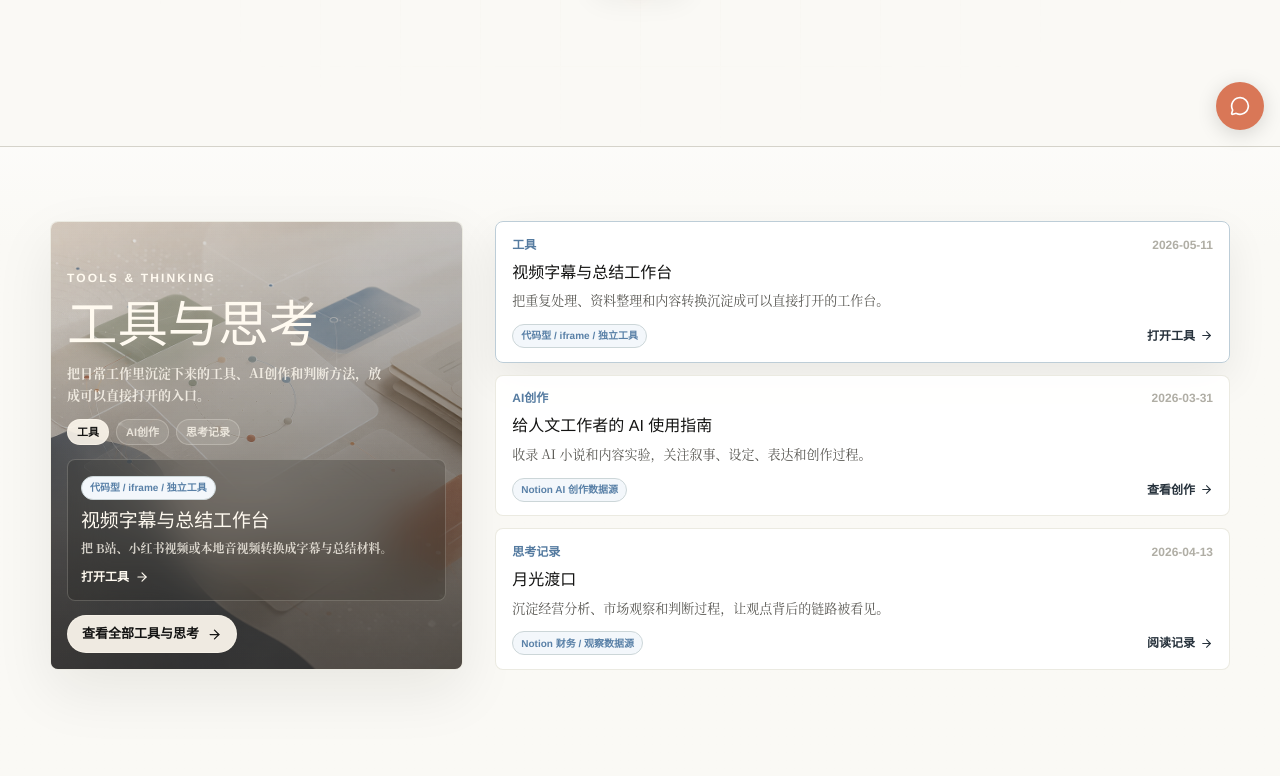
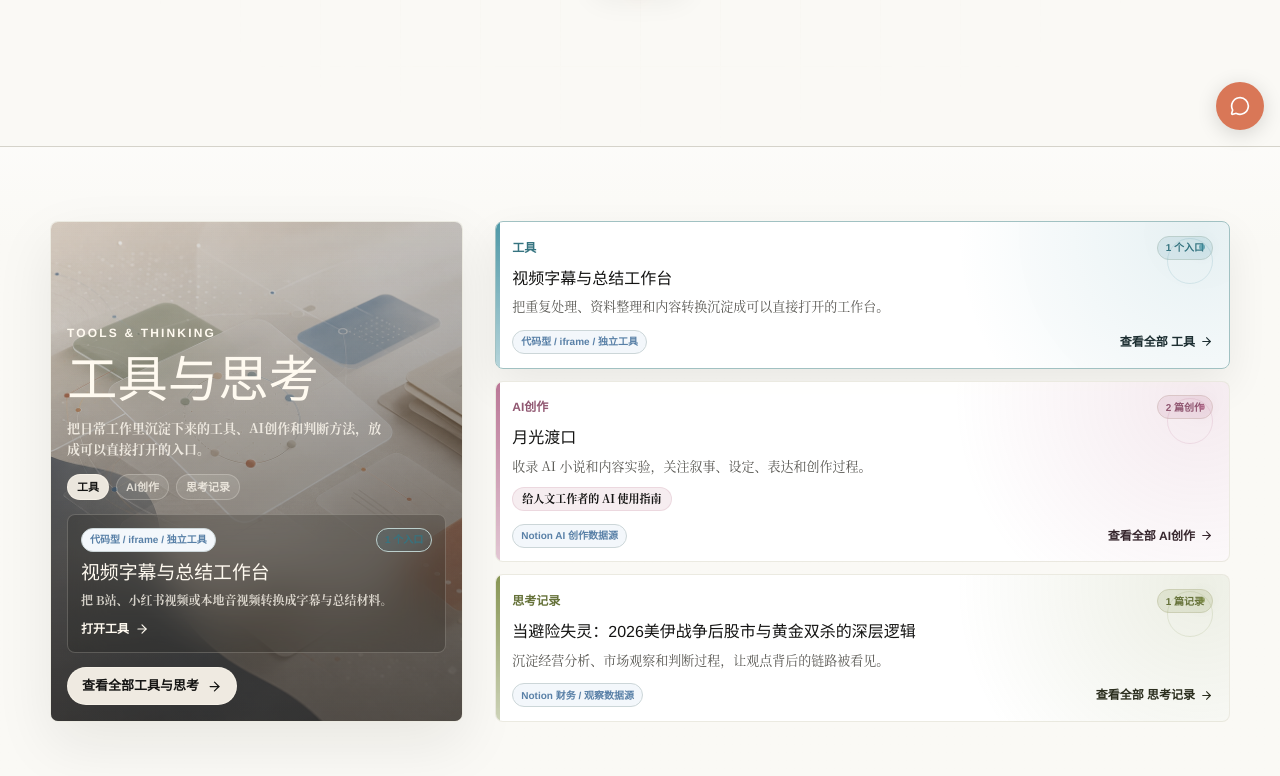
Before and after one commit to yinpengtao2002-ai/yinpengtao2002-ai.github.io, a Next.js app: page / in a window 1280 px wide. Shown: the part 654-1430 px from the top of the page. Built offline with nearby package versions, Linux system fonts and the light colour scheme.

Commit message:
Refine tools thinking homepage cards

```diff
--- a/scripts/generate-content.js
+++ b/scripts/generate-content.js
@@ -27,6 +27,8 @@ const SEMANTIC_SLUG_OVERRIDES = {
     ai: {
         'notion-24ae349d753a': 'humanities-ai-guide',
         '给人文工作者的 AI 使用指南': 'humanities-ai-guide',
+        'notion-355e349d753a': 'moonlight-ferry',
+        '月光渡口': 'moonlight-ferry',
     },
     finance: {
         'notion-fbde349d753a': 'gold-stock-selloff-iran-war-2026',
@@ -35,8 +37,6 @@ const SEMANTIC_SLUG_OVERRIDES = {
     essays: {
         'notion-fbde349d753a': 'gold-stock-selloff-iran-war-2026',
         '当避险失灵：2026美伊战争后股市与黄金双杀的深层逻辑': 'gold-stock-selloff-iran-war-2026',
-        'notion-355e349d753a': 'moonlight-ferry',
-        '月光渡口': 'moonlight-ferry',
     },
 };
 
@@ -133,10 +133,18 @@ function isEssayItem(item) {
     return category === 'essay' ||
         category === 'essays' ||
         category === '随笔' ||
-        item.title === '月光渡口' ||
         item.title === '当避险失灵：2026美伊战争后股市与黄金双杀的深层逻辑' ||
         item.slug === 'notion-fbde349d753a' ||
         item.slug === 'gold-stock-selloff-iran-war-2026';
+}
+
+function isAiCreationItem(item) {
+    const category = String(item.legacyCategory || item.category || '').toLowerCase();
+    const semanticSlug = getSemanticSlug('ai', item);
+    return category === 'ai' ||
+        category === 'ai创作' ||
+        semanticSlug === 'humanities-ai-guide' ||
+        semanticSlug === 'moonlight-ferry';
 }
 
 function normalizeThinkingHref(item, legacyCategory) {
@@ -290,9 +298,9 @@ async function main() {
     const existingThinking = (existingGeneratedContent.thinking || [])
         .filter((item) => item.source === 'notion')
         .map(withoutGeneratedId);
-    const existingAiThinking = existingThinking.filter((item) => item.legacyCategory === 'ai');
-    const existingFinanceThinking = existingThinking.filter((item) => item.legacyCategory === 'finance');
-    const existingEssayThinking = existingThinking.filter((item) => item.legacyCategory === 'essays');
+    const existingAiThinking = existingThinking.filter(isAiCreationItem);
+    const existingFinanceThinking = existingThinking.filter((item) => item.legacyCategory === 'finance' && !isAiCreationItem(item));
+    const existingEssayThinking = existingThinking.filter((item) => item.legacyCategory === 'essays' && !isAiCreationItem(item));
 
     const aiFallback = dedupeContentItems([
         ...existingAiThinking,
--- a/src/app/globals.css
+++ b/src/app/globals.css
@@ -1933,11 +1933,23 @@ h6 {
   margin-bottom: 14px;
 }
 
+.home-thinking-featured-row {
+  display: flex;
+  align-items: center;
+  justify-content: space-between;
+  gap: 8px;
+}
+
 .home-thinking-featured-entry h3 {
   color: #fffaf0;
   font-size: clamp(1rem, 2vw, 1.18rem);
   line-height: 1.34;
   margin: 8px 0 6px;
+}
+
+.home-thinking-featured-entry h3 a {
+  color: inherit;
+  text-decoration: none;
 }
 
 .home-thinking-featured-entry p {
@@ -2002,6 +2014,50 @@ h6 {
   padding: 0 8px;
 }
 
+.home-thinking-count-pill {
+  display: inline-flex;
+  align-items: center;
+  min-height: 24px;
+  border: 1px solid color-mix(in srgb, var(--thinking-track-accent, var(--accent-secondary)) 26%, var(--border));
+  border-radius: 999px;
+  background: var(--thinking-track-soft, color-mix(in srgb, var(--accent-secondary) 8%, var(--card)));
+  color: color-mix(in srgb, var(--thinking-track-accent, var(--accent-secondary)) 78%, var(--foreground));
+  font-family: var(--font-poppins);
+  font-size: 10px;
+  font-weight: 900;
+  padding: 0 8px;
+  white-space: nowrap;
+}
+
+.home-thinking-more-list {
+  display: flex;
+  flex-wrap: wrap;
+  gap: 7px;
+  margin-top: 10px;
+}
+
+.home-thinking-more-list a {
+  display: inline-flex;
+  align-items: center;
+  max-width: 100%;
+  min-height: 24px;
+  border: 1px solid color-mix(in srgb, var(--thinking-track-accent, #fffaf0) 18%, rgba(255, 250, 240, 0.24));
+  border-radius: 999px;
+  background: color-mix(in srgb, var(--thinking-track-accent, #fffaf0) 12%, rgba(255, 250, 240, 0.1));
+  color: inherit;
+  font-size: 11px;
+  font-weight: 800;
+  line-height: 1;
+  padding: 0 9px;
+  text-decoration: none;
+}
+
+.home-thinking-featured-entry .home-thinking-more-list a {
+  border-color: color-mix(in srgb, var(--thinking-track-accent, #fffaf0) 22%, rgba(255, 250, 240, 0.26));
+  background: color-mix(in srgb, var(--thinking-track-accent, #fffaf0) 18%, rgba(255, 250, 240, 0.12));
+  color: rgba(255, 250, 240, 0.9);
+}
+
 .home-thinking-note {
   display: flex;
   flex-direction: column;
@@ -2065,20 +2121,62 @@ h6 {
 
 .home-thinking-track-card {
   display: grid;
+  position: relative;
   align-content: space-between;
   min-height: clamp(136px, 15vh, 162px);
+  overflow: hidden;
   padding: clamp(0.95rem, 1.8vw, 1.25rem);
+  cursor: pointer;
   text-decoration: none;
+  background:
+    radial-gradient(circle at 96% 8%, var(--thinking-track-soft, rgba(216, 119, 87, 0.12)), transparent 34%),
+    color-mix(in srgb, var(--card) 94%, transparent);
   transition:
     border-color 0.24s ease,
     box-shadow 0.24s ease,
     transform 0.24s ease;
 }
 
+.home-thinking-track-card::before {
+  content: "";
+  position: absolute;
+  inset: 0 auto 0 0;
+  width: 4px;
+  background: linear-gradient(
+    180deg,
+    color-mix(in srgb, var(--thinking-track-accent, var(--accent-secondary)) 92%, #fff) 0%,
+    color-mix(in srgb, var(--thinking-track-accent, var(--accent-secondary)) 38%, transparent) 100%
+  );
+}
+
+.home-thinking-track-orbit {
+  position: absolute;
+  top: 16px;
+  right: 16px;
+  width: 46px;
+  height: 46px;
+  border: 1px solid color-mix(in srgb, var(--thinking-track-accent, var(--accent-secondary)) 22%, transparent);
+  border-radius: 999px;
+  opacity: 0.7;
+  pointer-events: none;
+}
+
+.home-thinking-track-orbit::after {
+  content: "";
+  position: absolute;
+  top: 5px;
+  right: 7px;
+  width: 6px;
+  height: 6px;
+  border-radius: 999px;
+  background: var(--thinking-track-accent, var(--accent-secondary));
+  box-shadow: 0 0 18px color-mix(in srgb, var(--thinking-track-accent, var(--accent-secondary)) 54%, transparent);
+}
+
 .home-thinking-track-card:hover,
 .home-thinking-track-card:focus-visible,
 .home-thinking-track-card.is-active {
-  border-color: color-mix(in srgb, var(--accent-secondary) 34%, var(--border));
+  border-color: color-mix(in srgb, var(--thinking-track-accent, var(--accent-secondary)) 42%, var(--border));
   box-shadow: 0 16px 42px rgba(20, 20, 19, 0.07);
   transform: translateY(-3px);
 }
@@ -2092,7 +2190,7 @@ h6 {
 }
 
 .home-thinking-track-label {
-  color: color-mix(in srgb, var(--accent-secondary) 76%, var(--foreground));
+  color: color-mix(in srgb, var(--thinking-track-accent, var(--accent-secondary)) 78%, var(--foreground));
   font-family: var(--font-poppins);
   font-size: 12px;
   font-weight: 900;
@@ -2110,6 +2208,11 @@ h6 {
   font-size: clamp(1rem, 1.9vw, 1.22rem);
   line-height: 1.35;
   margin: 8px 0 6px;
+}
+
+.home-thinking-track-card h3 a {
+  color: inherit;
+  text-decoration: none;
 }
 
 .home-thinking-track-card p {
@@ -2126,15 +2229,17 @@ h6 {
   margin-top: 13px;
 }
 
-.home-thinking-track-foot strong {
+.home-thinking-track-foot strong,
+.home-thinking-category-link {
   display: inline-flex;
   align-items: center;
   gap: 5px;
-  color: color-mix(in srgb, var(--foreground) 78%, var(--accent-secondary));
+  color: color-mix(in srgb, var(--foreground) 78%, var(--thinking-track-accent, var(--accent-secondary)));
   flex: 0 0 auto;
   font-family: var(--font-poppins);
   font-size: 12px;
   font-weight: 900;
+  text-decoration: none;
 }
 
 @keyframes home-thinking-card-rise {
--- a/src/components/home/HomeThinkingSection.tsx
+++ b/src/components/home/HomeThinkingSection.tsx
@@ -2,9 +2,10 @@
 
 import Image from "next/image";
 import Link from "next/link";
+import { useRouter } from "next/navigation";
 import { ArrowRight } from "lucide-react";
 import { motion } from "framer-motion";
-import { useMemo, useState, type CSSProperties } from "react";
+import { useMemo, useState, type CSSProperties, type KeyboardEvent, type MouseEvent } from "react";
 import { thinkingLabContent } from "@/lib/data/thinkingLabContent";
 import type { ContentItem } from "@/lib/data/generated/content";
 
@@ -16,6 +17,9 @@ const THINKING_TRACKS: Array<{
   source: string;
   summary: string;
   action: string;
+  accent: string;
+  soft: string;
+  countUnit: string;
 }> = [
   {
     id: "tool",
@@ -23,6 +27,9 @@ const THINKING_TRACKS: Array<{
     source: "代码型 / iframe / 独立工具",
     summary: "把重复处理、资料整理和内容转换沉淀成可以直接打开的工作台。",
     action: "打开工具",
+    accent: "#3f8f9f",
+    soft: "rgba(63, 143, 159, 0.13)",
+    countUnit: "个入口",
   },
   {
     id: "ai",
@@ -30,6 +37,9 @@ const THINKING_TRACKS: Array<{
     source: "Notion AI 创作数据源",
     summary: "收录 AI 小说和内容实验，关注叙事、设定、表达和创作过程。",
     action: "查看创作",
+    accent: "#b46b8d",
+    soft: "rgba(180, 107, 141, 0.14)",
+    countUnit: "篇创作",
   },
   {
     id: "record",
@@ -37,6 +47,9 @@ const THINKING_TRACKS: Array<{
     source: "Notion 财务 / 观察数据源",
     summary: "沉淀经营分析、市场观察和判断过程，让观点背后的链路被看见。",
     action: "阅读记录",
+    accent: "#7d8c45",
+    soft: "rgba(125, 140, 69, 0.14)",
+    countUnit: "篇记录",
   },
 ];
 
@@ -52,20 +65,40 @@ function itemBelongsToTrack(item: ContentItem, trackId: ThinkingTrackId) {
   return item.legacyCategory === "finance" || item.legacyCategory === "essays";
 }
 
+function categoryHref(label: string) {
+  return `/thinking-lab?category=${encodeURIComponent(label)}`;
+}
+
 export default function HomeThinkingSection() {
+  const router = useRouter();
   const trackCards = useMemo(() => {
     return THINKING_TRACKS.map((track) => {
-      const item =
-        thinkingLabContent.find((candidate) => itemBelongsToTrack(candidate, track.id)) ??
-        thinkingLabContent[0];
+      const items = thinkingLabContent.filter((candidate) => itemBelongsToTrack(candidate, track.id));
+      const trackItems = items.length > 0 ? items : thinkingLabContent.slice(0, 1);
+      const item = trackItems[0];
 
-      return item ? { ...track, item } : null;
-    }).filter((track): track is (typeof THINKING_TRACKS)[number] & { item: ContentItem } => Boolean(track));
+      return item ? { ...track, item, items: trackItems, categoryHref: categoryHref(track.label) } : null;
+    }).filter((track): track is (typeof THINKING_TRACKS)[number] & {
+      item: ContentItem;
+      items: ContentItem[];
+      categoryHref: string;
+    } => Boolean(track));
   }, []);
   const [activeTrackId, setActiveTrackId] = useState<ThinkingTrackId>("tool");
   const activeTrack = trackCards.find((track) => track.id === activeTrackId) ?? trackCards[0];
 
   if (!activeTrack) return null;
+  const activeMoreItems = activeTrack.items.slice(1, 3);
+  const openCategoryFromCard = (event: MouseEvent<HTMLElement>, href: string) => {
+    if ((event.target as HTMLElement).closest("a")) return;
+    router.push(href);
+  };
+  const openCategoryFromKeyboard = (event: KeyboardEvent<HTMLElement>, href: string) => {
+    if (event.key !== "Enter" && event.key !== " ") return;
+    if ((event.target as HTMLElement).closest("a")) return;
+    event.preventDefault();
+    router.push(href);
+  };
 
   return (
     <section id="thinking" className="home-viewport home-section home-thinking-section">
@@ -98,10 +131,32 @@ export default function HomeThinkingSection() {
                 </span>
               ))}
             </div>
-            <div className="home-thinking-featured-entry">
-              <span className="home-thinking-source-pill">{activeTrack.source}</span>
-              <h3>{activeTrack.item.title}</h3>
+            <div
+              className="home-thinking-featured-entry"
+              style={{
+                "--thinking-track-accent": activeTrack.accent,
+                "--thinking-track-soft": activeTrack.soft,
+              } as CSSProperties}
+            >
+              <div className="home-thinking-featured-row">
+                <span className="home-thinking-source-pill">{activeTrack.source}</span>
+                <span className="home-thinking-count-pill">
+                  {activeTrack.items.length} {activeTrack.countUnit}
+                </span>
+              </div>
+              <h3>
+                <Link href={activeTrack.item.href}>{activeTrack.item.title}</Link>
+              </h3>
               <p>{activeTrack.item.description}</p>
+              {activeMoreItems.length > 0 ? (
+                <div className="home-thinking-more-list" aria-label={`${activeTrack.label}更多内容`}>
+                  {activeMoreItems.map((item) => (
+                    <Link key={item.slug} href={item.href}>
+                      {item.title}
+                    </Link>
+                  ))}
+                </div>
+              ) : null}
               <Link href={activeTrack.item.href} className="home-thinking-featured-link">
                 {activeTrack.action} <ArrowRight style={{ width: 14, height: 14 }} />
               </Link>
@@ -114,27 +169,48 @@ export default function HomeThinkingSection() {
 
         <div className="home-thinking-track-rail" aria-label="工具与思考入口">
           {trackCards.map((track, index) => (
-            <Link
+            <article
               key={track.id}
-              href={track.item.href}
+              tabIndex={0}
+              aria-label={`查看全部 ${track.label}`}
               className={`home-thinking-track-card${track.id === activeTrack.id ? " is-active" : ""}`}
-              style={{ "--thinking-track-index": index } as CSSProperties}
+              style={{
+                "--thinking-track-index": index,
+                "--thinking-track-accent": track.accent,
+                "--thinking-track-soft": track.soft,
+              } as CSSProperties}
+              onClick={(event) => openCategoryFromCard(event, track.categoryHref)}
+              onKeyDown={(event) => openCategoryFromKeyboard(event, track.categoryHref)}
               onMouseEnter={() => setActiveTrackId(track.id)}
-              onFocus={() => setActiveTrackId(track.id)}
+              onFocusCapture={() => setActiveTrackId(track.id)}
             >
+              <span className="home-thinking-track-orbit" aria-hidden="true" />
               <div className="home-thinking-track-head">
                 <span className="home-thinking-track-label">{track.label}</span>
-                <span className="home-thinking-track-date">{track.item.date}</span>
+                <span className="home-thinking-count-pill">
+                  {track.items.length} {track.countUnit}
+                </span>
               </div>
-              <h3>{track.item.title}</h3>
+              <h3>
+                <Link href={track.item.href}>{track.item.title}</Link>
+              </h3>
               <p>{track.summary}</p>
+              {track.items.length > 1 ? (
+                <div className="home-thinking-more-list" aria-label={`${track.label}更多内容`}>
+                  {track.items.slice(1, 3).map((item) => (
+                    <Link key={item.slug} href={item.href}>
+                      {item.title}
+                    </Link>
+                  ))}
+                </div>
+              ) : null}
               <div className="home-thinking-track-foot">
                 <span className="home-thinking-source-pill">{track.source}</span>
-                <strong>
-                  {track.action} <ArrowRight style={{ width: 13, height: 13 }} />
-                </strong>
+                <Link href={track.categoryHref} className="home-thinking-category-link">
+                  查看全部 {track.label} <ArrowRight style={{ width: 13, height: 13 }} />
+                </Link>
               </div>
-            </Link>
+            </article>
           ))}
         </div>
       </motion.div>
--- a/src/components/thinking/ThinkingLabClient.tsx
+++ b/src/components/thinking/ThinkingLabClient.tsx
@@ -1,9 +1,10 @@
 "use client";
 
-import { useMemo, useState } from "react";
+import { useEffect, useMemo, useState } from "react";
 import type { CSSProperties } from "react";
 import { motion } from "framer-motion";
 import Link from "next/link";
+import { useSearchParams } from "next/navigation";
 import { ArrowRight } from "lucide-react";
 import type { ContentItem } from "@/lib/data/generated/content";
 
@@ -28,7 +29,19 @@ function getDisplayCategory(item: ContentItem) {
   return "思考记录";
 }
 
+function normalizeRequestedCategory(value: string | null, categories: string[]) {
+  if (!value) return "全部";
+
+  try {
+    const category = decodeURIComponent(value);
+    return categories.includes(category) ? category : "全部";
+  } catch {
+    return "全部";
+  }
+}
+
 export default function ThinkingLabClient({ articles }: { articles: ContentItem[] }) {
+  const searchParams = useSearchParams();
   const categories = useMemo(() => {
     return THINKING_CATEGORY_ORDER.filter((category) => {
       if (category === "全部") {
@@ -38,7 +51,13 @@ export default function ThinkingLabClient({ articles }: { articles: ContentItem[
       return articles.some((item) => getDisplayCategory(item) === category);
     });
   }, [articles]);
-  const [activeCategory, setActiveCategory] = useState("全部");
+  const requestedCategory = useMemo(() => {
+    return normalizeRequestedCategory(searchParams.get("category"), categories);
+  }, [categories, searchParams]);
+  const [activeCategory, setActiveCategory] = useState(requestedCategory);
+  useEffect(() => {
+    setActiveCategory(requestedCategory);
+  }, [requestedCategory]);
   const visibleArticles = activeCategory === "全部"
     ? articles
     : articles.filter((item) => getDisplayCategory(item) === activeCategory);
--- a/src/lib/data/generated/content.ts
+++ b/src/lib/data/generated/content.ts
@@ -1,5 +1,5 @@
 // Auto-generated content data from markdown + Notion
-// Generated at: 2026-05-04T18:02:44.732Z
+// Generated at: 2026-05-19T07:41:35.058Z
 // DO NOT EDIT MANUALLY - run 'npm run prebuild' to regenerate
 
 export interface ContentItem {
@@ -76,7 +76,7 @@ export const thinkingContent: ContentItem[] = [
     "aliases": [
       "notion-355e349d753a"
     ],
-    "legacyCategory": "essays",
+    "legacyCategory": "ai",
     "id": 1
   },
   {
```
Also changed, not shown: src/app/thinking-lab/page.tsx (+6 -1 lines), 2 other files (tests, documents, lock files or other folders).
